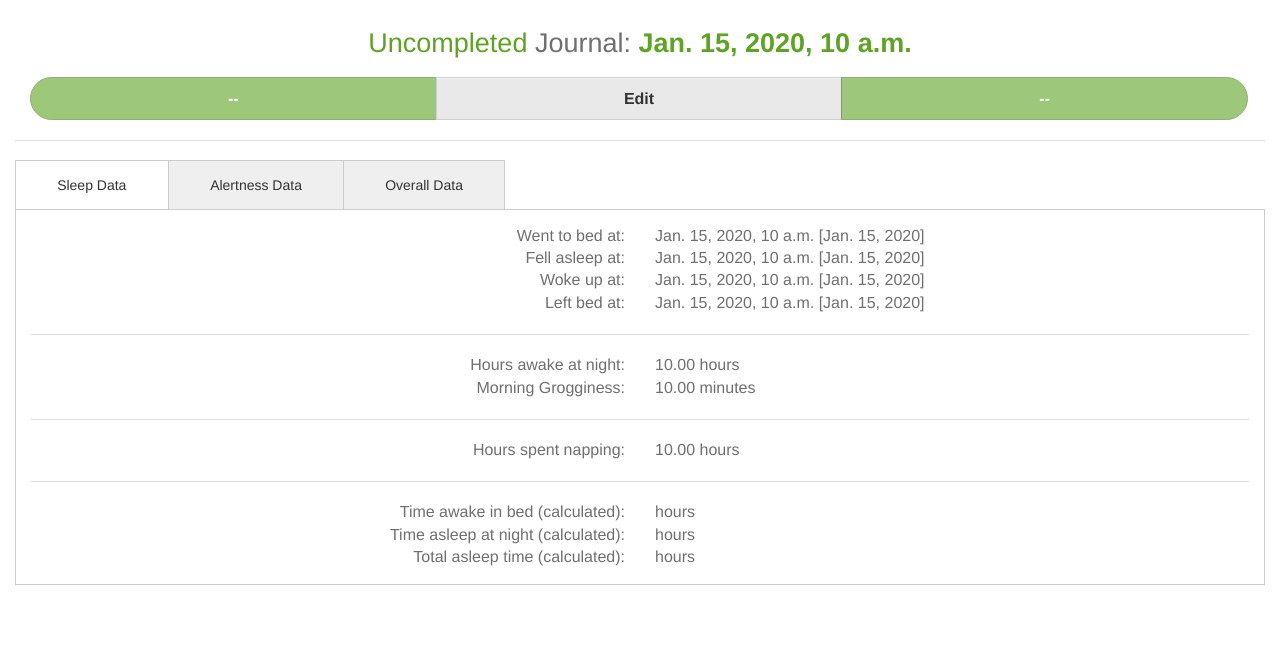
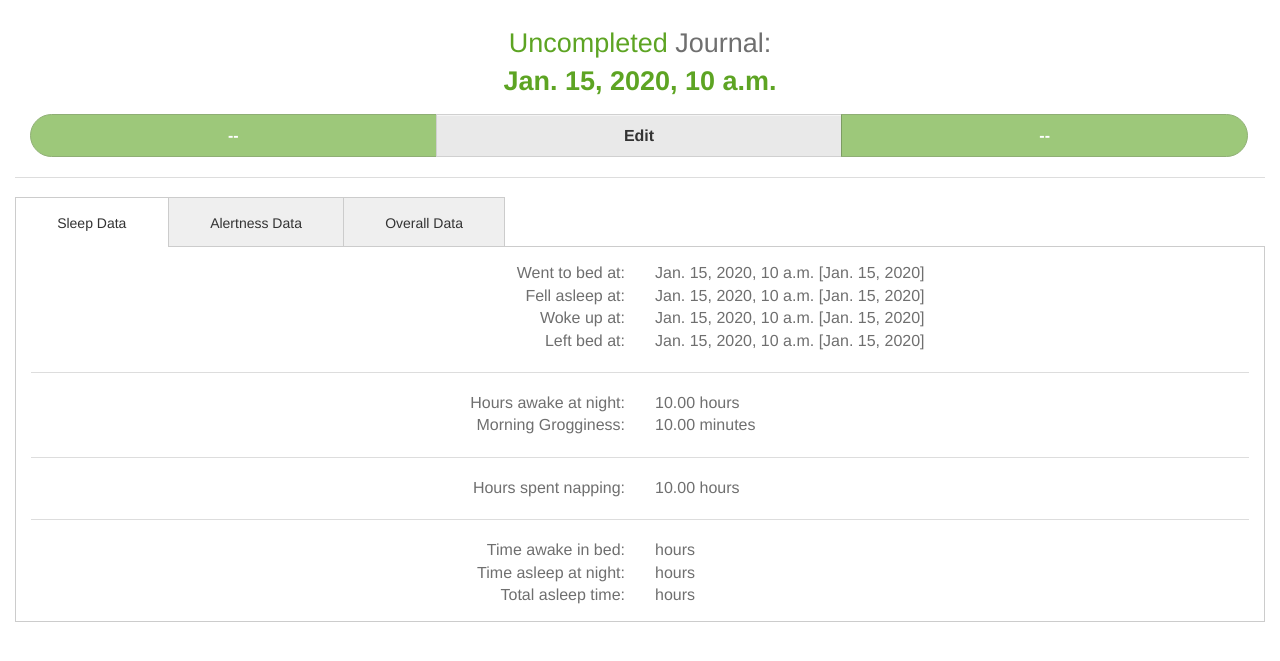
Before and after one commit to Hongxia/SleepAssistant, a Django app: template WebServer/SleepAssistant/apps/journal/templates/journal_entry.html in a window 1280 px wide. Shown: the part 45-706 px from the top of the page. Run offline with Django 3.2, Linux system fonts and the light colour scheme; the template is opened without the code that fills it: most values are stand-ins (such as "Sample title", 1, 10 or a date in 2020); parts of the project's set-up code (start-up, migrations or seed data) failed here and were passed over; some libraries are stand-ins or nearby versions.

Commit message:
minor UI change

```diff
--- a/WebServer/SleepAssistant/apps/journal/templates/journal_entry.html
+++ b/WebServer/SleepAssistant/apps/journal/templates/journal_entry.html
@@ -16,7 +16,7 @@
                 {% if record.is_completed != True %}
                     <a href="{% url 'update_journal_entry' date.year date.month date.day %}">Uncompleted</a>
                 {% endif %}
-                Journal:
+                Journal:<br>
                 <a href="#"><strong>{{ date }}</strong></a>
             </h3>
 
@@ -136,7 +136,7 @@
                                 <hr>
 
                                 <div class="row">
-                                    <div class="small-6 columns text-right">Time awake in bed (calculated):</div>
+                                    <div class="small-6 columns text-right">Time awake in bed:</div>
                                     <div class="small-6 columns">
                                         {% if record.time_awake_in_bed %}
                                             {{ record.time_awake_in_bed|floatformat:2|intcomma }}
@@ -148,7 +148,7 @@
                                 </div>
 
                                 <div class="row">
-                                    <div class="small-6 columns text-right">Time asleep at night (calculated):</div>
+                                    <div class="small-6 columns text-right">Time asleep at night:</div>
                                     <div class="small-6 columns">
                                         {% if record.time_asleep_at_night %}
                                             {{ record.time_asleep_at_night|floatformat:2|intcomma }}
@@ -160,7 +160,7 @@
                                 </div>
 
                                 <div class="row">
-                                    <div class="small-6 columns text-right">Total asleep time (calculated):</div>
+                                    <div class="small-6 columns text-right">Total asleep time:</div>
                                     <div class="small-6 columns">
                                         {% if record.total_time_asleep %}
                                             {{ record.total_time_asleep|floatformat:2|intcomma }}
```
